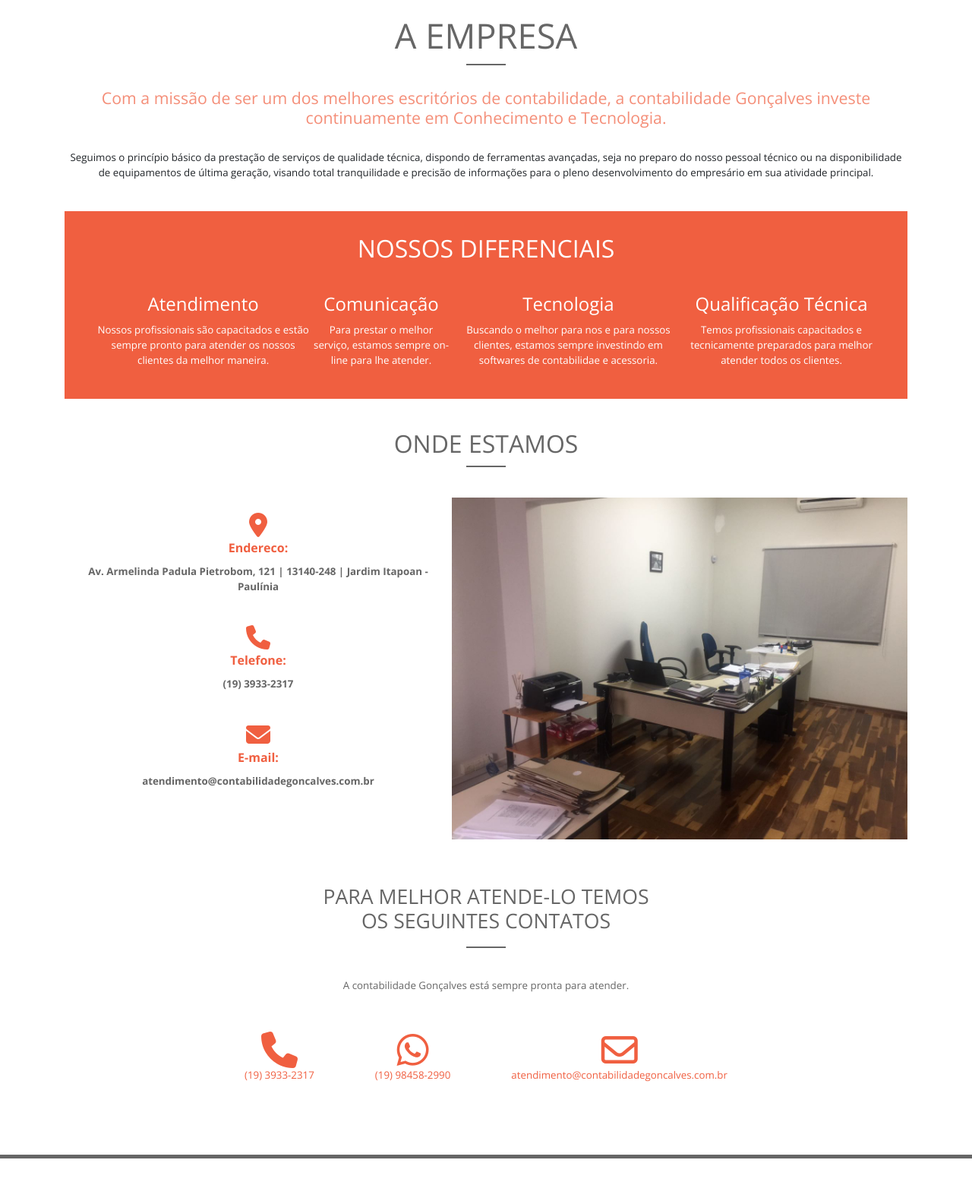
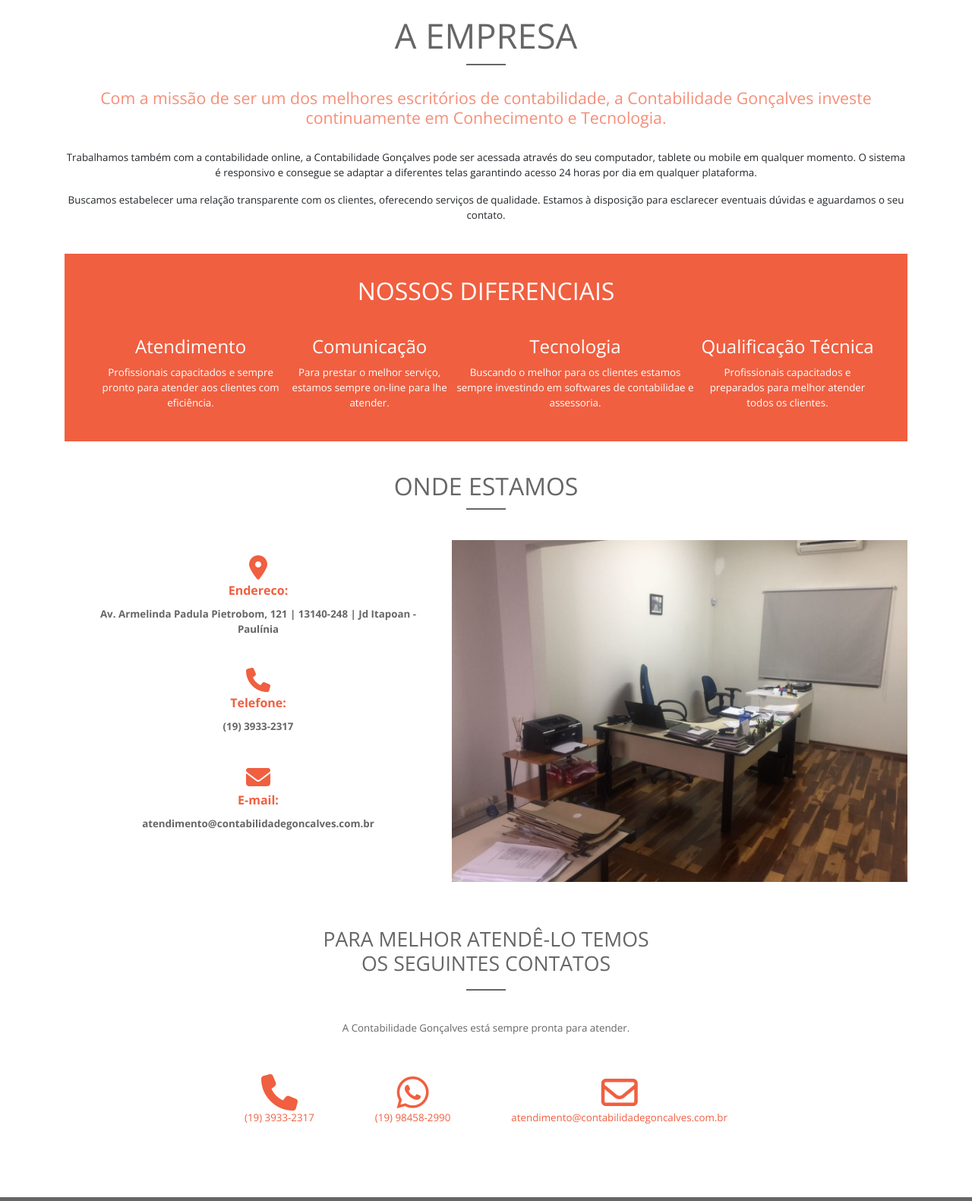
Before and after one commit to lcassiano1612/contabilidadegoncalves, a PHP site: page /empresa.php in a window 1280 px wide. Shown: the part 136-1717 px from the top of the page at 76% size. Before the commit the page ends 1661 px from the top, so only its background shows below. Run offline with PHP 8.4, Linux system fonts and the light colour scheme; some libraries are stand-ins or nearby versions.

Commit message:
alterações do cliente

```diff
--- a/empresa.php
+++ b/empresa.php
@@ -19,13 +19,14 @@
 				<div class="container text-center">
 					<h2 class="text-center">A Empresa</h2>
 					<hr class="linha-empresa">
-					<h6 class="subtitulo">Com a missão de ser um dos melhores escritórios de contabilidade, a contabilidade Gonçalves investe continuamente em Conhecimento e Tecnologia.</h6>
-					<p class="">Seguimos o princípio básico da prestação de serviços de qualidade técnica, dispondo de ferramentas avançadas, seja no preparo do nosso pessoal técnico ou na disponibilidade de equipamentos de última geração, visando total tranquilidade e precisão de informações para o pleno desenvolvimento do empresário em sua atividade principal.</p>
+					<h6 class="subtitulo">Com a missão de ser um dos melhores escritórios de contabilidade, a Contabilidade Gonçalves investe continuamente em Conhecimento e Tecnologia.</h6>
+					<p>Trabalhamos também com a contabilidade online, a Contabilidade Gonçalves pode ser acessada através do seu computador, tablete ou mobile em qualquer momento. O sistema é responsivo e consegue se adaptar a diferentes telas garantindo acesso 24 horas por dia em qualquer plataforma.</p>
+					<p>Buscamos estabelecer uma relação transparente com os clientes, oferecendo serviços de qualidade. Estamos à disposição para esclarecer eventuais dúvidas e aguardamos o seu contato.</p>
 					<h3 class="text-center">Nossos diferenciais</h3>
 					<ul class="diferenciais-empresa">
 						<li>
 							<h4>Atendimento</h4>
-							<p>Nossos profissionais são capacitados e estão sempre pronto para atender os nossos clientes da melhor maneira.</p>
+							<p>Profissionais capacitados e sempre pronto para atender aos clientes com eficiência.</p>
 						</li>
 						<li>
 							<h4>Comunicação</h4>
@@ -33,11 +34,11 @@
 						</li>
 						<li>
 							<h4>Tecnologia</h4>
-							<p>Buscando o melhor para nos e para nossos clientes, estamos sempre investindo em softwares de contabilidae e acessoria. </p>
+							<p>Buscando o melhor para os clientes estamos sempre investindo em softwares de contabilidae e assessoria. </p>
 						</li>
 						<li>
 							<h4>Qualificação Técnica</h4>
-							<p>Temos profissionais capacitados e tecnicamente preparados para melhor atender todos os clientes. </p>
+							<p>Profissionais capacitados e preparados para melhor atender todos os clientes. </p>
 						</li>
 					</ul>
 					<h2 class="text-center" style="font-size: 24pt;">Onde estamos</h2>
@@ -46,7 +47,7 @@
 						<ul class="dados-local-empresa">
 							<li>
 								<i class="fa fa-map-marker fa-2x" aria-hidden="true"></i><div class="txt-local-empresa">Endereco:</div>
-								<p>Av. Armelinda Padula Pietrobom, 121 | 13140-248 | Jardim Itapoan - Paulínia</p>
+								<p>Av. Armelinda Padula Pietrobom, 121 | 13140-248 | Jd Itapoan - Paulínia</p>
 							</li>
 							<li>
 								<i class="fa fa-phone fa-2x" aria-hidden="true"></i><div class="txt-local-empresa">Telefone:</div>
--- a/index.php
+++ b/index.php
@@ -50,7 +50,7 @@
 			<section class="empresa">
 				<h3>Conheça a nossa empresa</h3>
 				<hr>
-				<p>Somos uma organização que tem por objetivo assessorar e atender às necessidades dos nossos clientes visando a redução direta de custos e maior lucratividade com os novos planejamentos gerenciais que permitam a tomada de decisões estratégicas.</p>
+				<p>Somos um escritorio de contabilidade que tem por objetivo assessorar e atender às necessidades dos nossos clientes visando a redução direta de custos e maior lucratividade.</p>
 				<a href="empresa.php">saiba mais</a>
 			</section>
 			<section class="servico">
--- a/servicos.php
+++ b/servicos.php
@@ -20,7 +20,7 @@
         <div class="banner-servico">
             <div class="container">
                 <h4>Conheça nossos serviços</h4>
-                <p>Estamos sempre evoluindo e melhorando.<br>Nossos serviços são feito com excelencia e competência.</p>
+                <p>Serviços realizados com excelência e competência.</p>
             </div>
         </div>
         <div class="container">
--- a/templates/footer.php
+++ b/templates/footer.php
@@ -1,7 +1,7 @@
 <footer class="footer">
-    <h3>Para melhor atende-lo temos <br>os seguintes contatos</h3>
+    <h3>Para melhor atendê-lo temos <br>os seguintes contatos</h3>
     <hr>
-    <p>A contabilidade Gonçalves está sempre pronta para atender.</p>
+    <p>A Contabilidade Gonçalves está sempre pronta para atender.</p>
     <ul>
         <li>
             <i class="fa fa-phone fa-3x" aria-hidden="true"></i>
```
